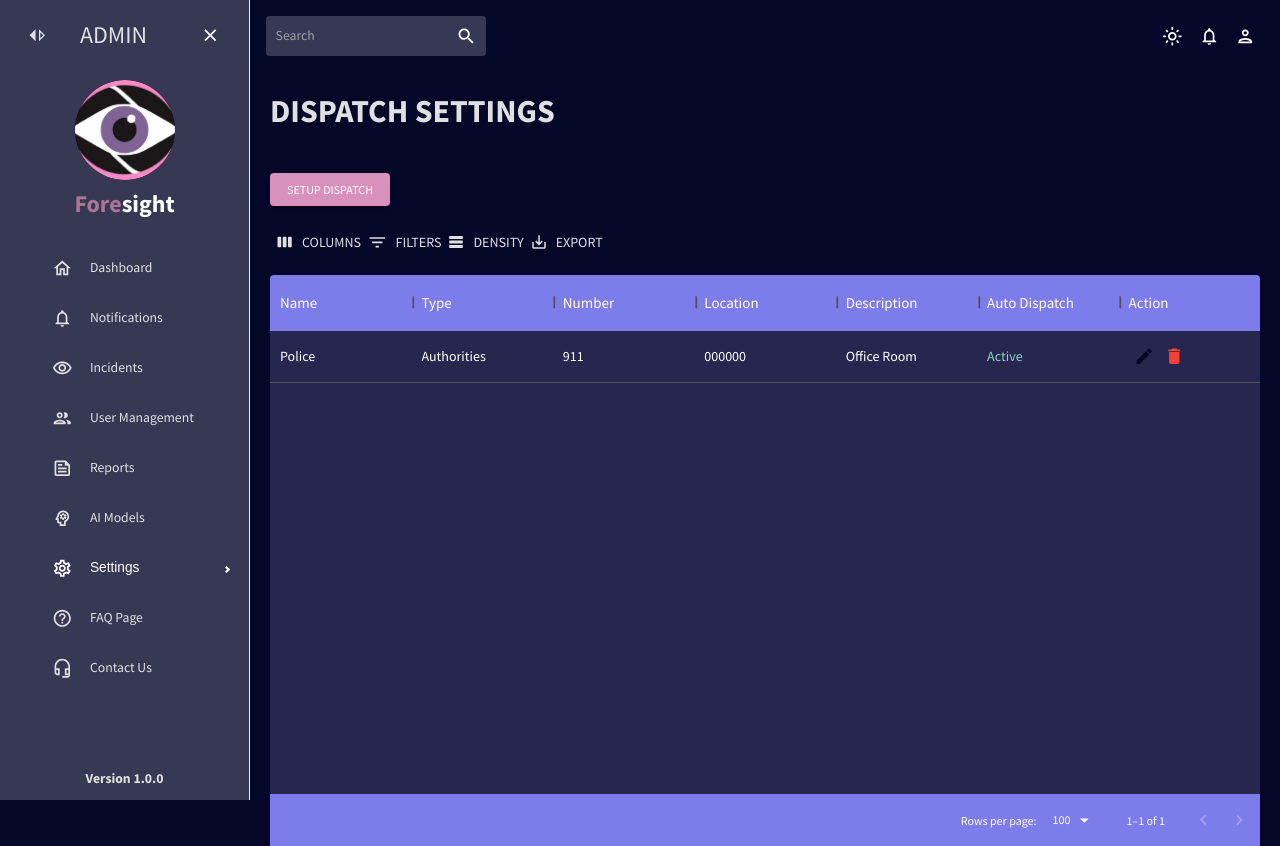
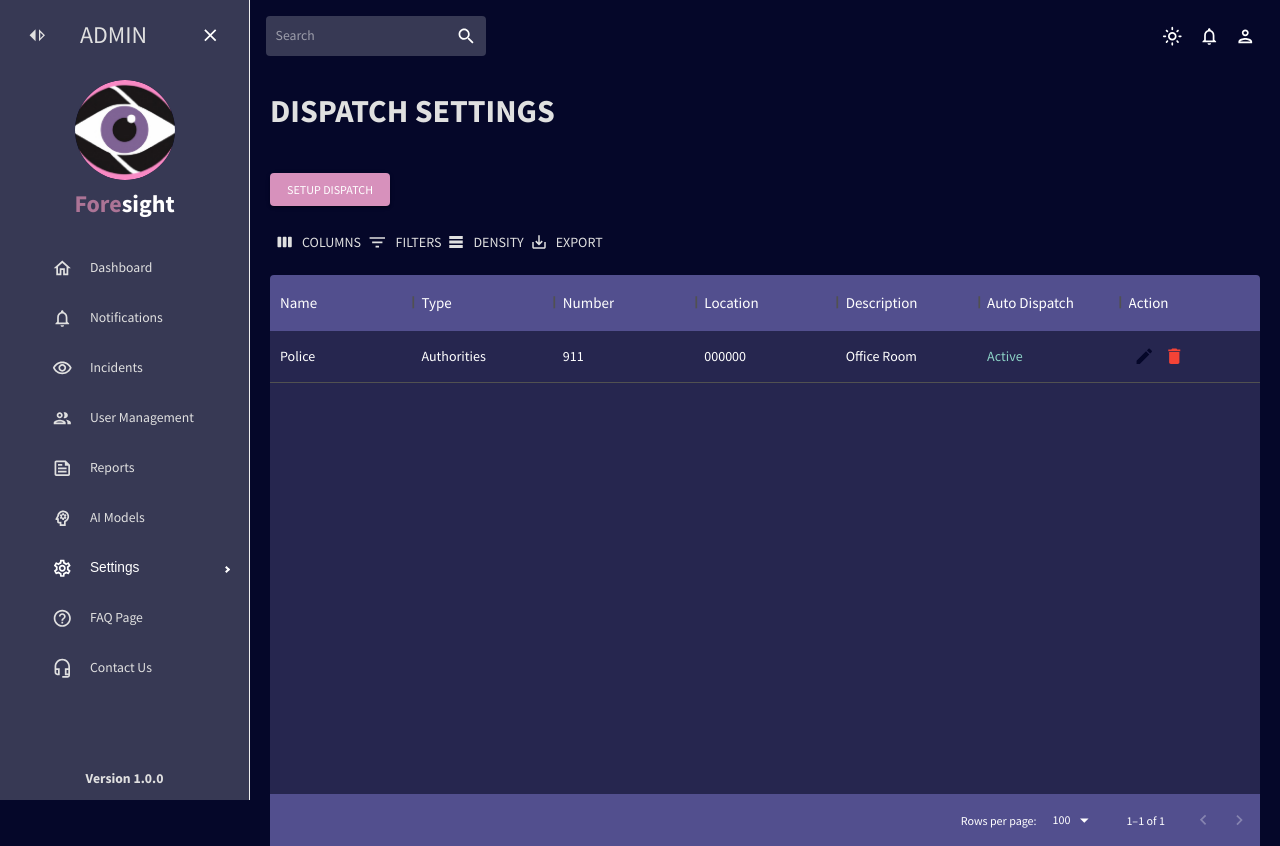
Before and after one commit to oceands/Project_Foresight, a React (Create React App) app in the folder client/: page /settings/dispatch in a window 1280 px wide. Built offline with nearby package versions, Linux system fonts and the light colour scheme.

Commit message:
color change

```diff
--- a/client/src/pages/settings/dispatchsettings.jsx
+++ b/client/src/pages/settings/dispatchsettings.jsx
@@ -257,7 +257,7 @@ const DispatchSettings = () => {
             color: "#8cd2c6",
           },
           "& .MuiDataGrid-columnHeaders": {
-            backgroundColor: "#7C7CEA",
+            backgroundColor: colors.purpleAccent[700],
             borderBottom: "none",
           },
           "& .MuiDataGrid-columnHeaderTitle": {
@@ -269,7 +269,7 @@ const DispatchSettings = () => {
           },
           "& .MuiDataGrid-footerContainer": {
             borderTop: "none",
-            backgroundColor: "#7C7CEA",
+            backgroundColor: colors.purpleAccent[700],
           },
           "& .MuiCheckbox-root": {
             color: `${colors.pinkAccents[200]} !important`,
```
